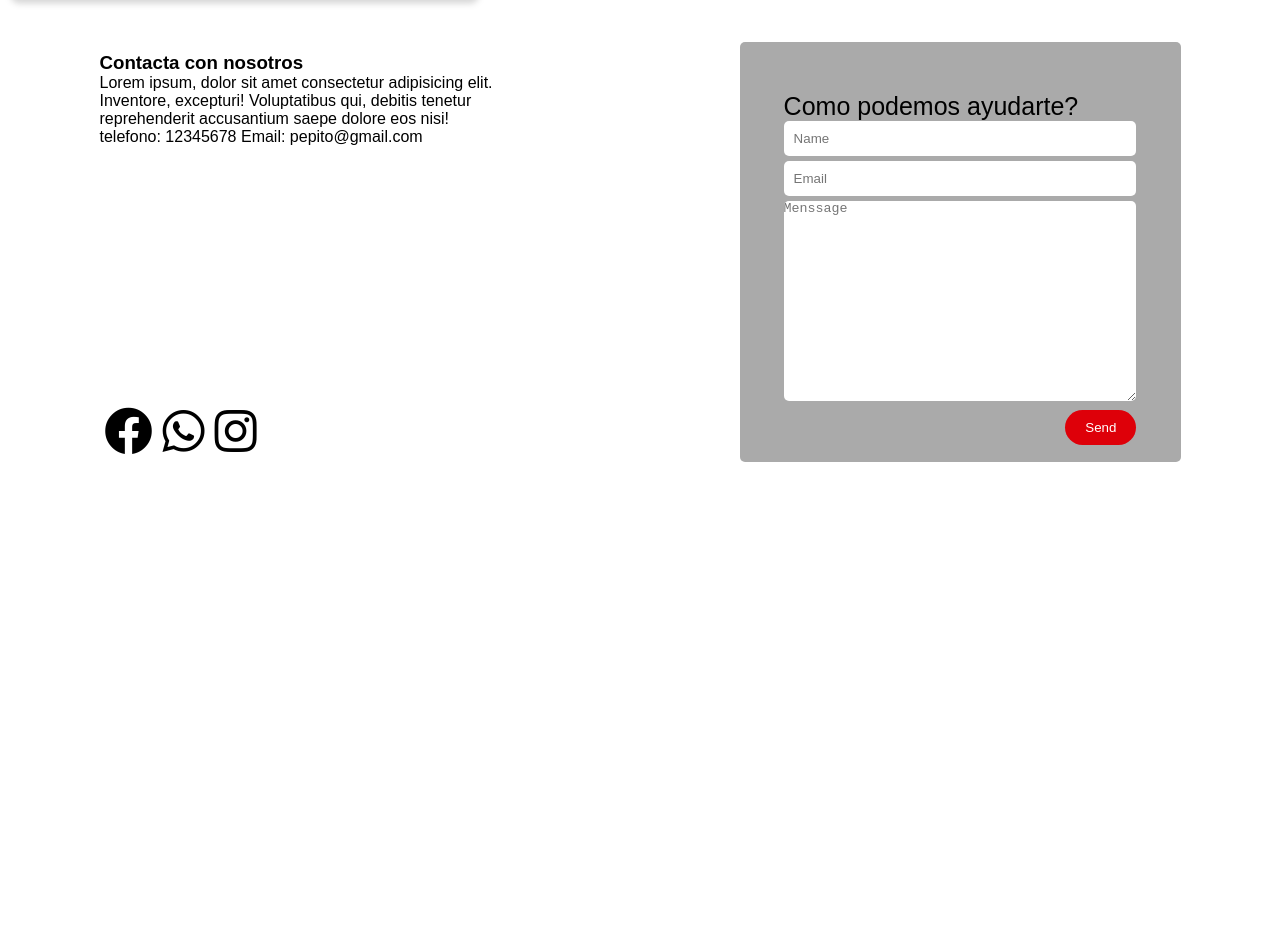
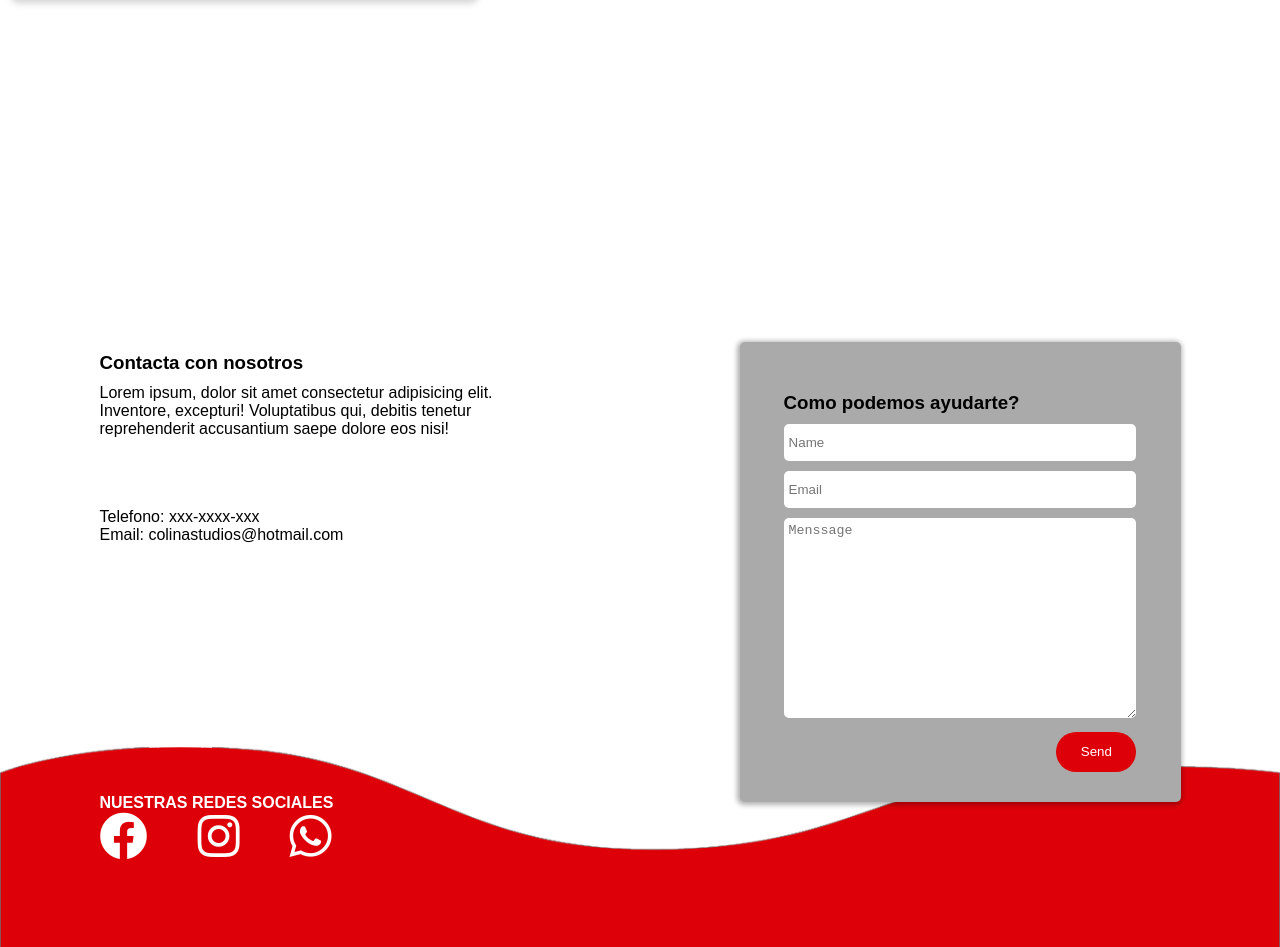
Before and after one commit to rafeldev/Colina-Web-2.0, a website: page index.html in a window 1280 px wide. Shown: the part 3060-4007 px from the top of the page. Before the commit the page ends 3527 px from the top, so only its background shows below. Drawn offline with nearby package versions, Linux system fonts and the light colour scheme.

Commit message:
se Agrego img al footer y ajustes es elemntos

```diff
--- a/index.html
+++ b/index.html
@@ -369,20 +369,30 @@
               Inventore, excepturi! Voluptatibus qui, debitis tenetur
               reprehenderit accusantium saepe dolore eos nisi!
             </p>
-            <p>
-              telefono: 12345678 Email: pepito@gmail.com
-            </p>
+            <div class="datos">
+              <p>
+                Telefono: xxx-xxxx-xxx
+              </p>
+              <p>Email: colinastudios@hotmail.com</p>
+            </div>
           </div>
           <div class="redes">
-            <div class="red red-f"><i class="fab fa-facebook fa-3x"></i></div>
-            <div class="red red-w"><i class="fab fa-whatsapp fa-3x"></i></div>
-            <div class="red red-i"><i class="fab fa-instagram fa-3x"></i></div>
+            <h4>NUESTRAS REDES SOCIALES</h4>
+            <div class="red red-f">
+              <a href="/"><i class="fab fa-facebook fa-3x"></i></a>
+            </div>
+            <div class="red red-w">
+              <a href="/"><i class="fab fa-instagram fa-3x"></i></a>
+            </div>
+            <div class="red red-i">
+              <a href="/"><i class="fab fa-whatsapp fa-3x"></i></a>
+            </div>
           </div>
         </section>
         <section class="section-form">
           <div class="form-content">
             <form action="" class="form">
-              <label for="">Como podemos ayudarte?</label>
+              <h3>Como podemos ayudarte?</h3>
               <input type="text" placeholder="Name" />
               <input type="text" placeholder="Email" />
               <textarea name="" id="" placeholder="Menssage"></textarea>
--- a/scss/stilo.css
+++ b/scss/stilo.css
@@ -304,6 +304,15 @@
 
 /* footer */
 
+footer {
+  background-image: url('../css/img/footer2.png');
+  background-repeat: no-repeat;
+  background-size:100% 35%;
+  background-position: center bottom;
+  height: 630px;
+  margin-top: 300px;
+}
+
 .content-contact {
   display: flex;
   height: 450px;
@@ -319,6 +328,8 @@
 
 .section-form {
   justify-content: center;
+  /* background: green; */
+  height: 480px;
 }
 
 .contact-info {
@@ -328,8 +339,12 @@
 
 .info {
   width: 70%;
-  height: 200px;
+  height: 300px;
   margin: 30px 0 150px 0;
+}
+
+.datos {
+  margin-top: 70px;
 }
 
 .form-content {
@@ -337,6 +352,7 @@
   width: 70%;
   border-radius: 5px;
   margin-top: 20px;
+  box-shadow: -1px 1px 5px 2px rgba(0,0,0,0.3);
 }
 
 .form {
@@ -345,19 +361,20 @@
   margin-top: 50px;
 }
 
-label {
-  font-size: 25px;
+h3 {
+  margin-bottom: 10px;
 }
 
 .form input , textarea {
   width: 100%;
-  margin-bottom: 5px;
+  margin-bottom: 10px;
   border-radius: 5px;
   border: none;
+  padding: 5px;
 }
 
 .form input {
-  padding: 10px;
+  height: 37px;
 }
 
 .form textarea {
@@ -366,7 +383,9 @@ label {
 }
 
 .btn {
-  padding: 10px 20px;
+  /* padding: 10px 20px; */
+  width: 80px;
+  height: 40px;
   border-radius: 30px;
   border: none;
   background: #DE0009;
@@ -376,10 +395,16 @@ label {
 
 .redes {
   width: 70%;
-  height: 50px;
+  height: 100px;
+  margin-top: 100px;
+  color: #FFFFFF;
 
 }
 .red {
   float: left;
-  margin: 5px;
+  margin-right: 50px;
 }
+
+.red a {
+  color: #FFFFFF;
+}
```
Also changed, not shown: css/img/Trazado-footer.png (added), css/img/footer.png (added), css/img/footer2.png (added).
